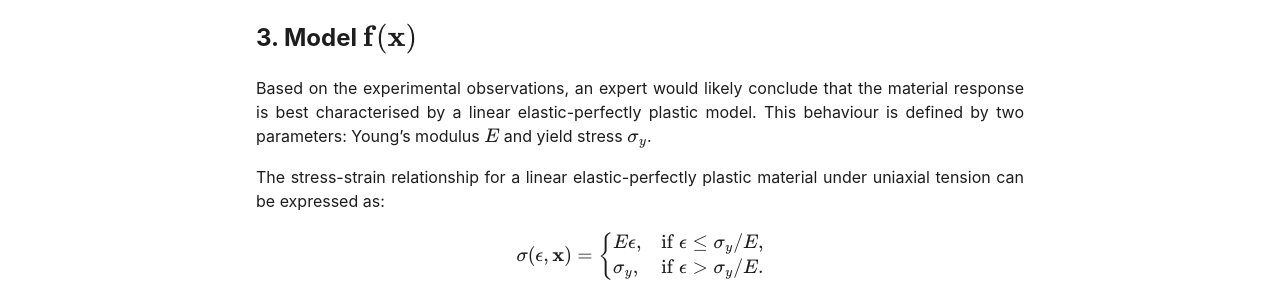
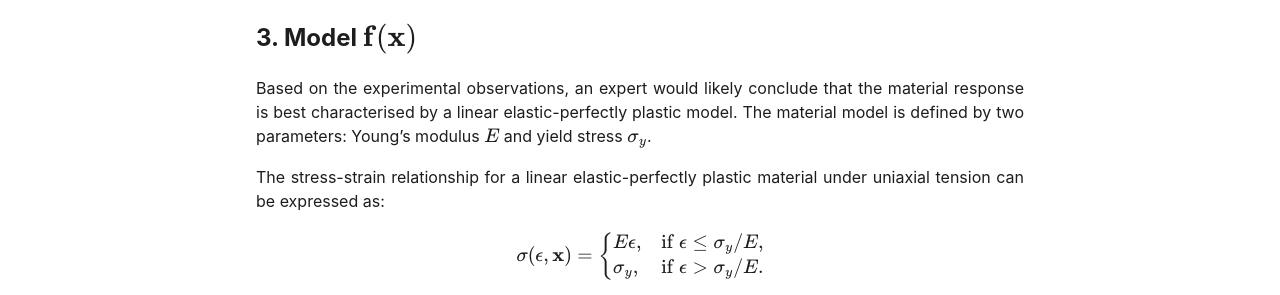
Before and after one commit to mark-hobbs/mark-hobbs.github.io, a Jekyll site: the page built from _posts/2024-12-02-bayesian-inference.md, in a window 1280 px wide and 900 px high, scrolled down 1681 px. Shown: the part 182-477 px from the top of the window. Built offline with Jekyll 4.4.1, drawn with Linux system fonts in a browser that asks for light colours; formulas are drawn with MathJax 3.

Commit message:
General updates

```diff
--- a/_posts/2024-12-02-bayesian-inference.md
+++ b/_posts/2024-12-02-bayesian-inference.md
@@ -30,7 +30,7 @@ Conventional methods have a number of limitations:
 
 ## 3. Model $\textbf{f}(\textbf{x})$
 
-Based on the experimental observations, an expert would likely conclude that the material response is best characterised by a linear elastic-perfectly plastic model. This behaviour is defined by two parameters: Young's modulus $E$ and yield stress $\sigma_y$.
+Based on the experimental observations, an expert would likely conclude that the material response is best characterised by a linear elastic-perfectly plastic model. The material model is defined by two parameters: Young's modulus $E$ and yield stress $\sigma_y$.
 
 The stress-strain relationship for a linear elastic-perfectly plastic material under uniaxial tension can be expressed as:
 
```
